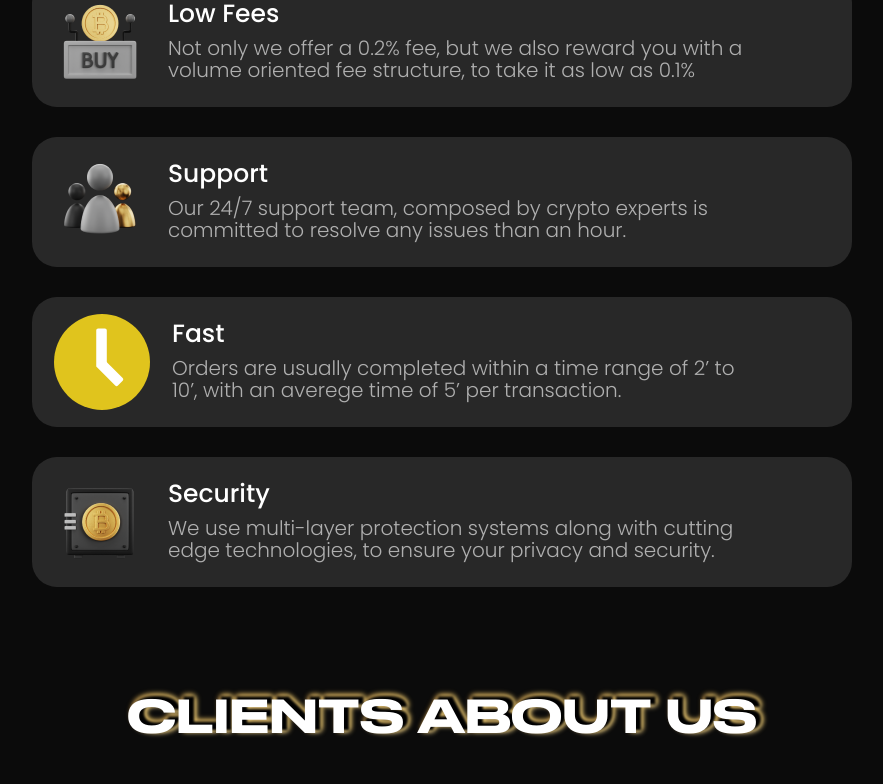
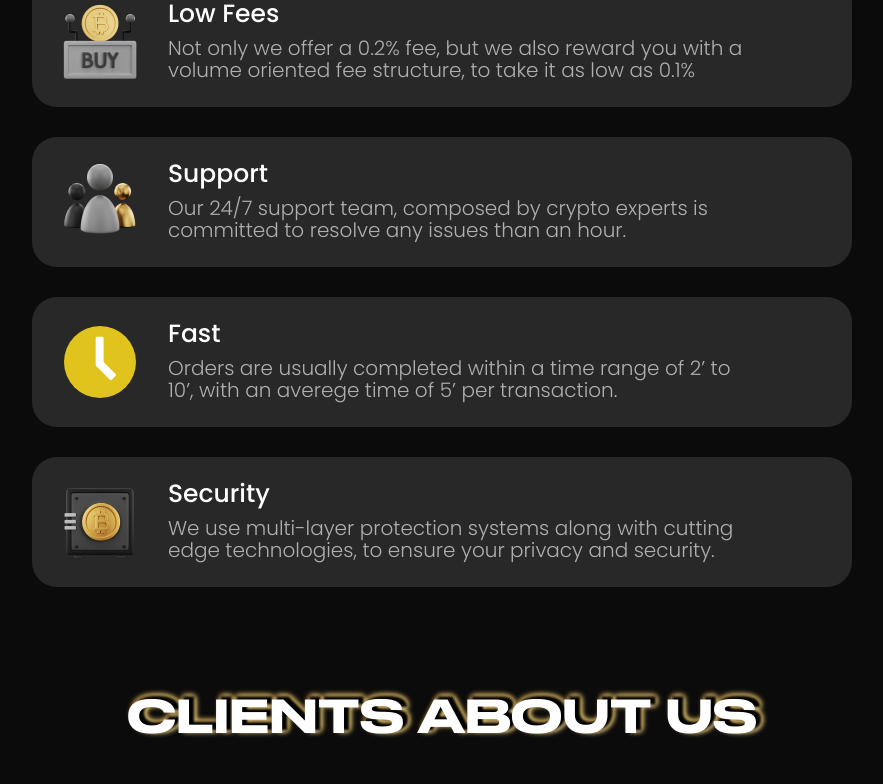
Before and after one commit to chyVacheck/white_proenix, a React (Create React App) app: page /Home in a window 1280 px wide. Shown: the part 1631-2415 px from the top of the page, without its empty margins (198-1081 px from the left). Built offline with nearby package versions, Linux system fonts and the light colour scheme.

Commit message:
refactor: перейти на более легкий формат фото

```diff
--- a/src/components/InfoCards/InfoCards.css
+++ b/src/components/InfoCards/InfoCards.css
@@ -4,7 +4,6 @@
   row-gap: 30px;
   margin: 100px 0;
 }
-
 
 .infoCard__card {
   width: 820px;
@@ -17,6 +16,21 @@
   flex-direction: row;
   text-align: start;
   column-gap: 20px;
+}
+
+.infoCard__image {
+  min-width: 96px;
+  min-height: 96px;
+  display: flex;
+  flex-direction: column;
+  justify-content: center;
+  align-items: center;
+}
+
+.infoCard__img_fast {
+  width: 72px;
+  height: 72px;
+  margin: auto;
 }
 
 .infoCard__content {
--- a/src/components/InfoCards/InfoCards.js
+++ b/src/components/InfoCards/InfoCards.js
@@ -8,10 +8,15 @@ function InfoCards({ cards = [] }) {
       {cards.map((item, index) => {
         return (
           <div key={index} className='infoCard__card'>
-            <img
-              src={item.img}
-              alt={item.alt}
-            />
+            {/* image */}
+            <div className='infoCard__image'>
+              <img
+                className={item.alt === 'Fast' ? 'infoCard__img_fast' : undefined}
+                src={item.img}
+                alt={item.alt}
+              />
+            </div>
+            {/* content */}
             <div className='infoCard__content'>
               <h3 className='infoCard__title'>
                 {item.title}
```
